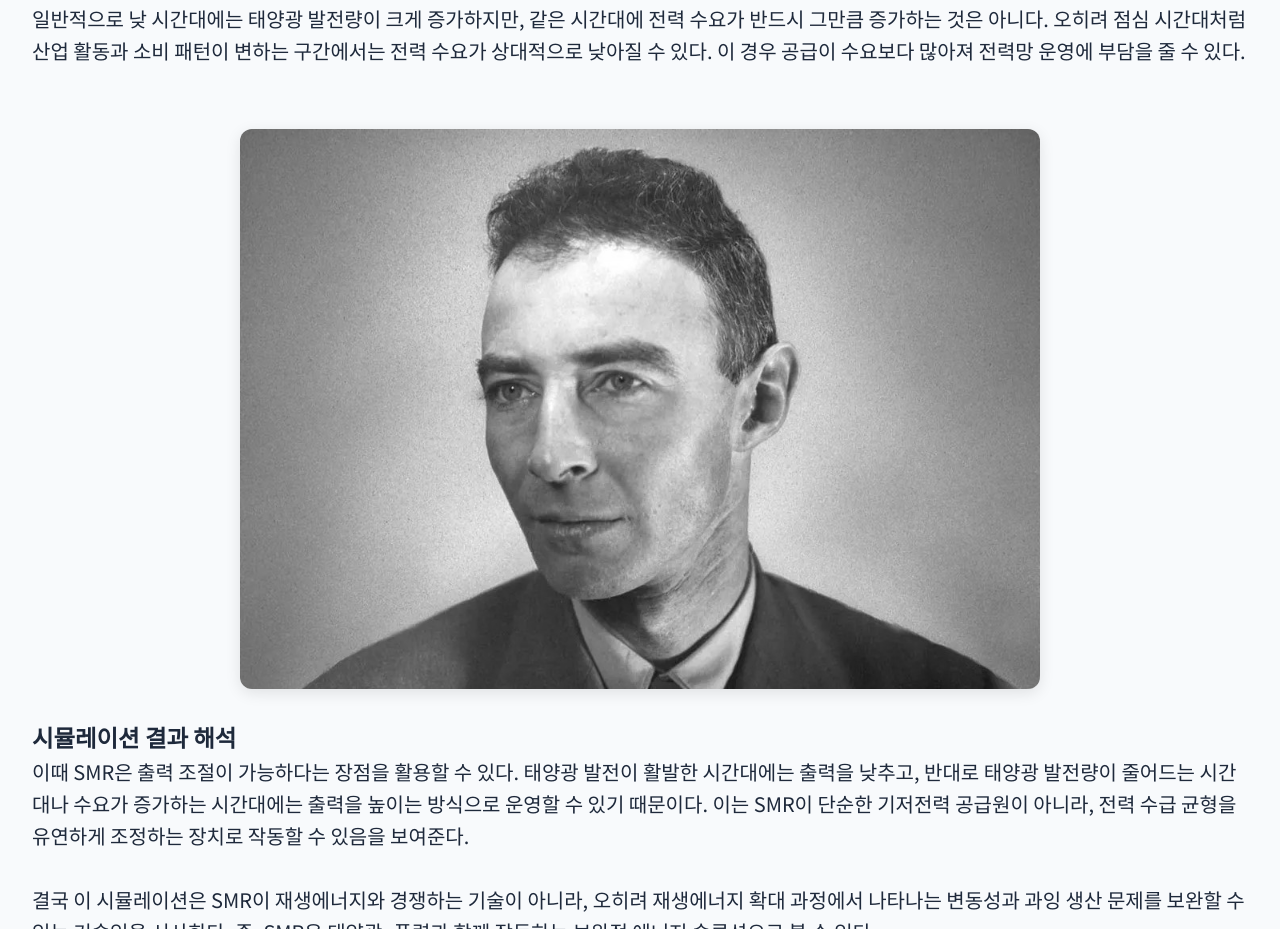
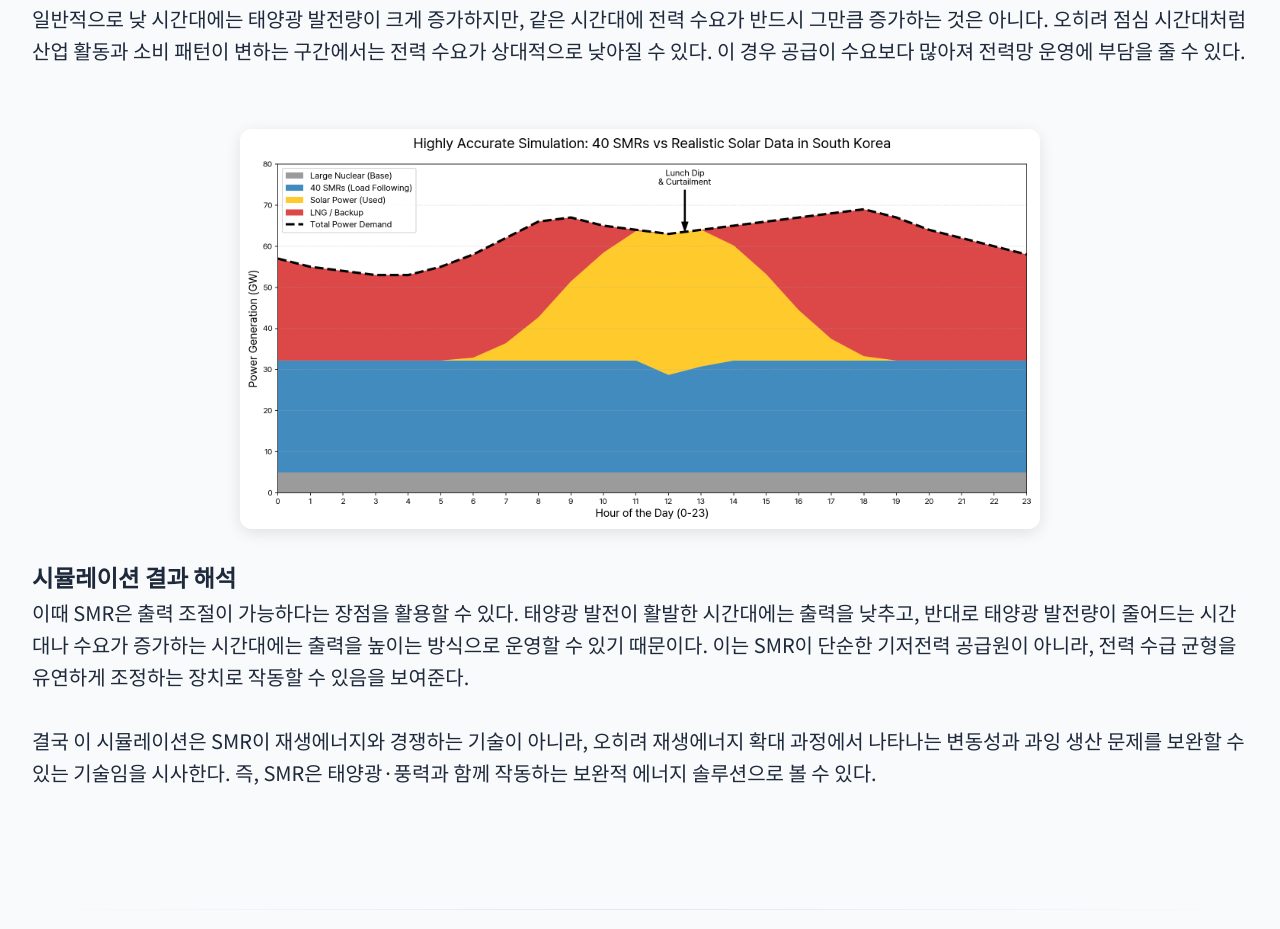
Before and after one commit to factorkim/Oppenheimer, a website: page index.html in a window 1280 px wide. Shown: the part 8560-9489 px from the top of the page. Drawn offline with Linux system fonts and the light colour scheme; no server answers.

Commit message:
Update index.html

```diff
--- a/index.html
+++ b/index.html
@@ -119,7 +119,7 @@
                 <br>
                 <p>일반적으로 낮 시간대에는 태양광 발전량이 크게 증가하지만, 같은 시간대에 전력 수요가 반드시 그만큼 증가하는 것은 아니다. 오히려 점심 시간대처럼 산업 활동과 소비 패턴이 변하는 구간에서는 전력 수요가 상대적으로 낮아질 수 있다. 이 경우 공급이 수요보다 많아져 전력망 운영에 부담을 줄 수 있다.</p>
                 <br>
-                <img src="오펜.jpg" alt="" class="chart-img">
+                <img src="시뮬.png" alt="" class="chart-img">
                 <h3>시뮬레이션 결과 해석</h3>
                 <p>이때 SMR은 출력 조절이 가능하다는 장점을 활용할 수 있다. 태양광 발전이 활발한 시간대에는 출력을 낮추고, 반대로 태양광 발전량이 줄어드는 시간대나 수요가 증가하는 시간대에는 출력을 높이는 방식으로 운영할 수 있기 때문이다. 이는 SMR이 단순한 기저전력 공급원이 아니라, 전력 수급 균형을 유연하게 조정하는 장치로 작동할 수 있음을 보여준다.</p>
                 <br>
```
